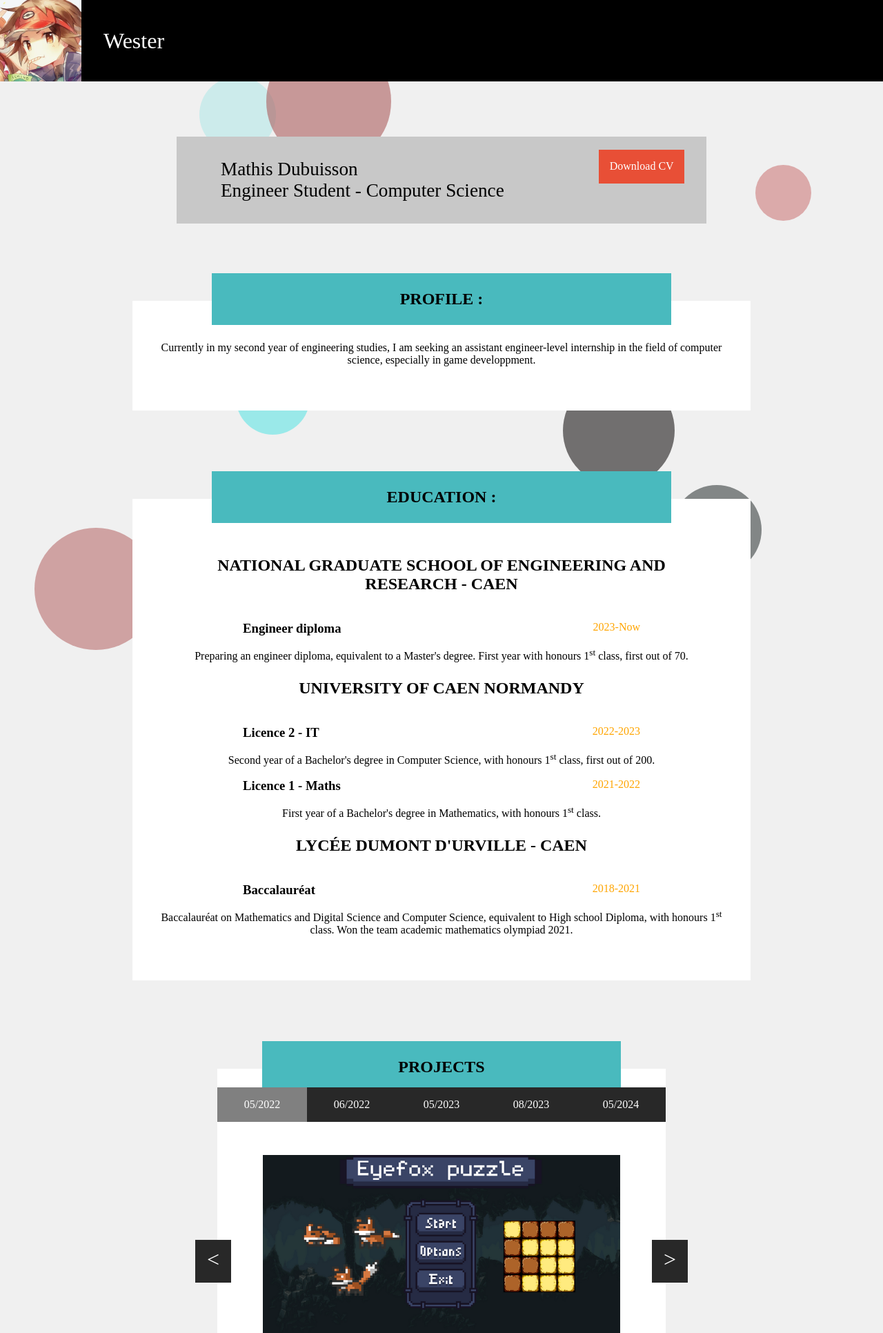
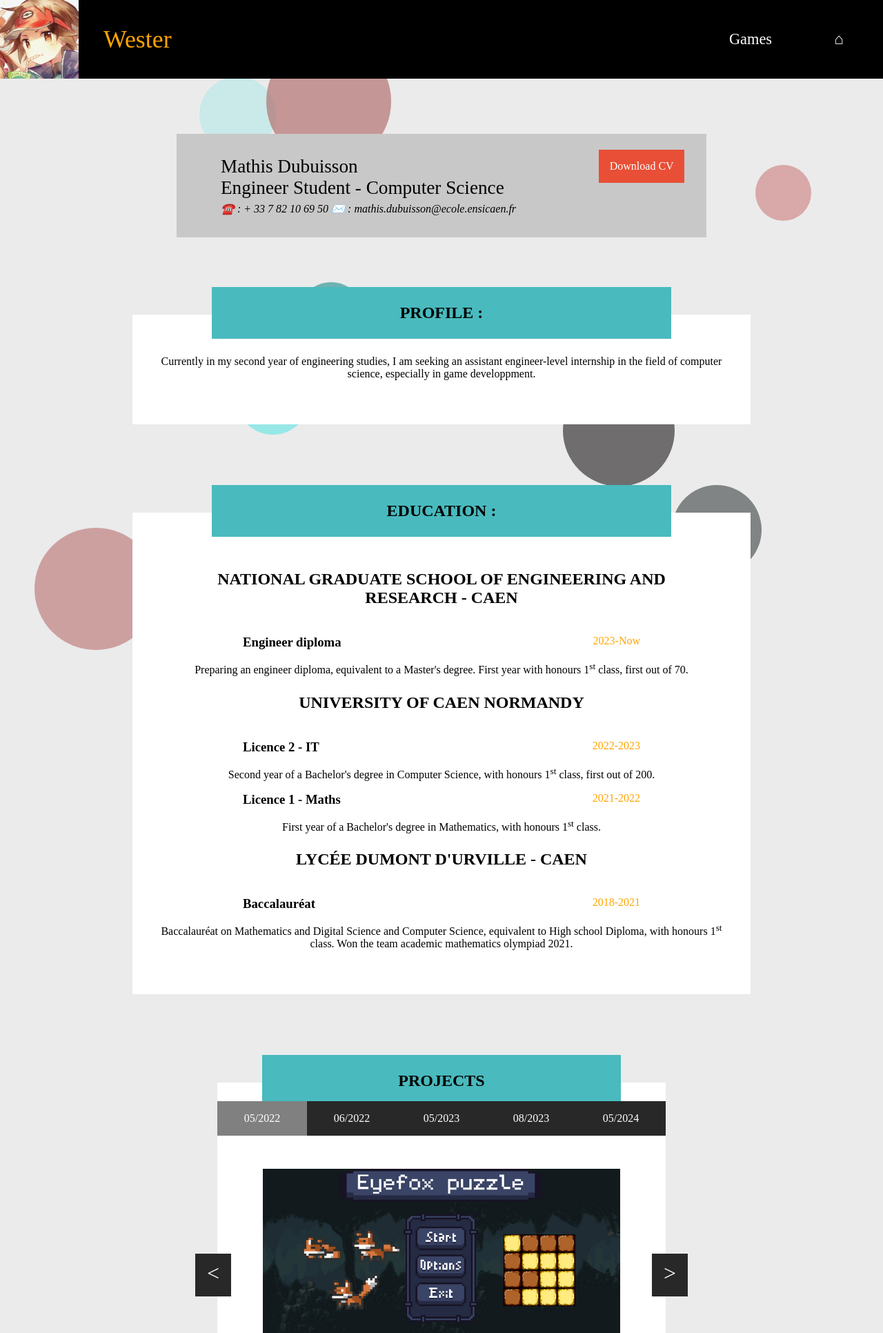
Before and after one commit to Westerbay/Home-Page, a PHP site: page /resume/index.html in a window 1280 px wide. Shown: the top 1932 px of the page at 69% size. Run offline with PHP 8.4, Linux system fonts and the light colour scheme.

Commit message:
Skull complete

```diff
--- /dev/null
+++ b/css/footer.css
@@ -0,0 +1,27 @@
+footer {
+	background: black;
+	color: white;
+	padding: 1em;
+	display: grid;
+	grid-template-columns: repeat(3, 1fr);
+}
+
+footer > aside {
+	text-align:left;
+	display: flex;
+	margin-top: 1em;
+	margin: auto;
+	align-items: center;
+}
+
+footer a {
+	text-decoration: none;
+	color: white;
+	font-size:0.8em;
+}
+
+footer img {
+	height: 2em;
+	text-align: right;
+	margin-right: 20px;
+}
--- /dev/null
+++ b/css/header.css
@@ -0,0 +1,33 @@
+body > header  {
+	color: white;
+	font-size: 2em;
+	background: black;
+	text-align: left;
+	width: 100%;
+	align-items: center;
+	display: grid;
+	grid-template-columns: 4fr 1fr;
+}
+
+body > header a {
+	text-decoration: none;
+	color: white;
+	text-align: center;
+	font-size: 0.7em;
+}
+
+body > header nav {
+	display: grid;
+	grid-template-columns: 1fr 1fr;
+}
+
+body > header figure {
+	display: flex;
+	align-items: center;
+	font-size: 1.6em;
+}
+
+body > header > a > figure img {
+	width: 150px;
+	padding-right: 1em;
+}
--- /dev/null
+++ b/css/media.css
@@ -0,0 +1,17 @@
+@media screen and (max-width: 750px) {
+	footer aside {
+		display: block;
+	}
+}
+
+@media screen and (max-width: 800px) {
+	body {
+		font-size: 0.68em;
+	}
+}
+
+@media screen and (min-width: 1600px) {
+	body {
+		font-size: 1.26em;
+	}
+}
--- a/css/skull.css
+++ b/css/skull.css
@@ -4,70 +4,13 @@
     box-sizing: border-box;
 }
 
-body {
-	background: rgb(240, 240, 240);
-	text-align: center;
+html, body {
 	overflow-x: hidden;
 }
 
-body > header {
-	color: white;
-	font-size: 2em;
-	background: black;
-	text-align: left;
-	display: flex;
-	width: 100%;
-	align-items: center;
-}
-
-body > header img {
-	vertical-align: middle;
-	width: 150px;
-	padding-right: 1em;
-}
-
-footer {
-	background: black;
-	color: white;
-	padding: 1em;
-	display: grid;
-	grid-template-columns: 1fr 3fr 2fr;
-}
-
-footer > section {
-	text-align:left;
-	display: grid;
-	grid-template-columns: 2fr 3fr;
-	margin-top: 1em;
-}
-
-footer a {
-	text-decoration: none;
-	color: white;
-	font-size:0.8em;
-}
-
-footer h2 {
-	text-align: right;
-	transform: translateY(-15px);
-}
-
-@media screen and (max-width: 750px) {
-	footer {
-		display: block;
-	}
-}
-
-@media screen and (max-width: 670px) {
-	body {
-		font-size: 0.68em;
-	}
-}
-
-@media screen and (min-width: 1600px) {
-	body {
-		font-size: 1.26em;
-	}
+body {
+	background: rgb(235, 235, 235);
+	text-align: center;
 }
 
 .circle {
@@ -75,3 +18,7 @@ footer h2 {
     border-radius: 50%;
 	opacity: 0.6;
 }
+
+a:hover {
+	color: orange
+}
--- a/resume/css/header.css
+++ b/resume/css/header.css
@@ -12,6 +12,10 @@ body > aside {
 	transform: translateX(50%);
 	opacity: 0;
 	transition: 1.5s;
+}
+
+address {
+	margin-top: 5px;
 }
 
 body > aside p:first-child {
@@ -32,8 +36,8 @@ body > aside a {
 	padding: 2%;
 }
 
-@media screen and (forced-colors: active) {
+@media screen and (max-width: 650px) {
 	body > aside {
-		color: black;
+		min-width: 450px;
 	}
 }
--- a/resume/css/project.css
+++ b/resume/css/project.css
@@ -86,12 +86,13 @@
 	color: black;
 }
 
-#projects a:hover {
-	color: orange;
-}
 
-@media screen and (max-width: 1150px) {
-	#projects img.LogoCode {
-		display: none;
+
+@media screen and (max-width: 600px) {
+	#projects img {
+		height: 18em;
+	}
+	figure {
+		transform: translateX(-10px);
 	}
 }
--- a/resume/css/resume.css
+++ b/resume/css/resume.css
@@ -24,7 +24,7 @@ article > h1 {
 }
 
 #skills {
-	width: 60%;
+	width: 70%;
 }
 
 body > article#language, body > article#interests {
@@ -61,3 +61,9 @@ article img {
 		color: black;
 	}
 }
+
+@media screen and (max-width: 800px) {
+	body > article {
+		min-width: 400px;
+	}
+}
--- a/resume/index.html
+++ b/resume/index.html
@@ -2,7 +2,7 @@
 <html lang='en'>
 	<head>
 		<title>Resume</title>
-		<meta name="viewport" content="width=device-width, initial-scale=0.5">
+		<meta name="viewport" content="width=device-width, initial-scale=1">
 		<meta name="robots" content="noindex, nofollow">
 		<meta charset='utf-8'>
 		<link href='css/resume.css' rel='stylesheet'>
@@ -10,12 +10,23 @@
 		<link href='css/languages.css' rel='stylesheet'>
 		<link href='css/header.css' rel='stylesheet'>
 		<link href='../css/skull.css' rel='stylesheet'>
+		<link href='../css/footer.css' rel='stylesheet'>
+		<link href='../css/header.css' rel='stylesheet'>
+		<link href='../css/media.css' rel='stylesheet'>
 	</head>
 	<body onload='main();selectEyefox()'>
 
 		<header>
-			<a href='../index.html' target='_blank'><img src='../img/pp.png' alt=''></a>
-			<p>Wester </p>
+			<a href='../index.html' target='_blank'>
+				<figure>
+					<img src='../img/pp.png' alt=''>
+					<figcaption>Wester</figcaption>
+				</figure>
+			</a>
+			<nav>
+				<a href='../Games/index.html' target='_blank'>Games</a>
+				<a href='../index.html' target='_blank'>⌂</a>
+			</nav>
 		</header>
 
 		<script src="../script/background.js"></script>
@@ -24,6 +35,10 @@
 			<a href='abop.pdf' download='CV.pdf'>Download CV</a>
 			<p>Mathis Dubuisson</p>
 			<p>Engineer Student - Computer Science </p>
+			<address>
+				☎️ : + 33 7 82 10 69 50
+				✉️ : mathis.dubuisson@ecole.ensicaen.fr
+			</address>
 		</aside>
 
 		<!-- Profile -->
@@ -138,7 +153,7 @@
 		<article id='language' class='block'>
 			<h1>Languages</h1>
 			<p>French 🇫🇷</p> <p>First language</p>
-			<p>English 🇬🇧</p> <p>Advanced</p>
+			<p>English 🇬🇧</p> <p>B2 Level</p>
 			<p>Japanese 🇯🇵</p> <p>Beginner</p>
 		</article>
 
@@ -150,30 +165,28 @@
 			<p>Coding softwares, especially games ⌨️</p>
 		</article>
 
-
-		<!-- Contacts -->
 		<footer>
-			<section>
-				<h2>📞</h2>
+			<aside>
+				<img src='../img/logo/itchIO.png' alt='Itch.io'>
 				<section>
-					<h3>Phone : </h3>
-					<a href='tel:+33782106950'>+33-7-82-10-69-50</a>
+					<h3>Itch.io : </h3>
+					<a href='https://westerbay.itch.io/'>westerbay.itch.io</a>
 				</section>
-			</section>
-			<section>
-				<h2>✉</h2>
+			</aside>
+			<aside>
+				<img src='../img/logo/yt.png' alt='Youtube'>
 				<section>
-					<h3>Email : </h3>
-					<a href='mailto:mathis.dubuisson@ecole.ensicaen.fr'>mathis.dubuisson@ecole.ensicaen.fr</a>
+					<h3>Youtube : </h3>
+					<a href='https://www.youtube.com/@Westerbay'>youtube.com/@Westerbay</a>
 				</section>
-			</section>
-			<section>
-				<h2>🌐</h2>
+			</aside>
+			<aside>
+				<img src='../img/logo/github.svg' alt='Github'>
 				<section>
 					<h3>Github : </h3>
-					<a href='https://github.com/Westerbay'>https://github.com/Westerbay</a>
+					<a href='https://github.com/Westerbay'>github.com/Westerbay</a>
 				</section>
-			</section>
+			</aside>
 		</footer>
 
 
```
Also changed, not shown: Games/BattleBrawlersCardGame.html (renamed from Project/BattleBrawlersCardGame.html), Games/EyefoxPuzzle.html (renamed from Project/EyefoxPuzzle.html), Games/TaquinSudoku.html (renamed from Project/TaquinSudoku.html), Games/index.html (added), img/logo/github.svg (added), img/logo/itchIO.png (added), img/logo/itchIO.svg (added), img/logo/yt.png (added), 1 other file.
